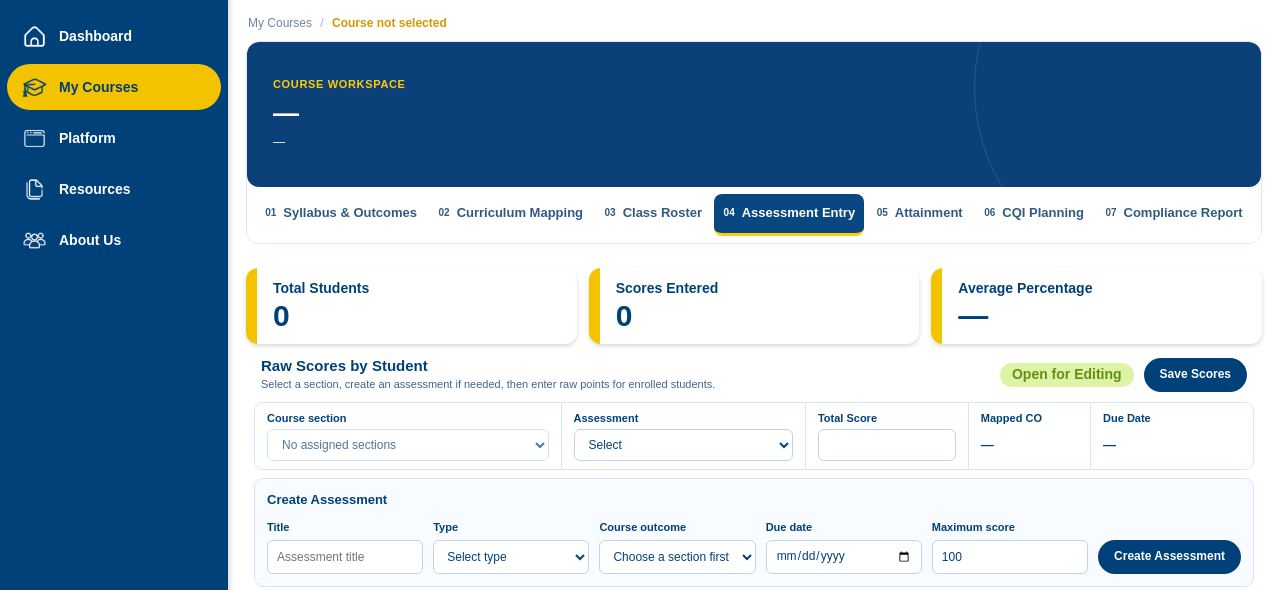
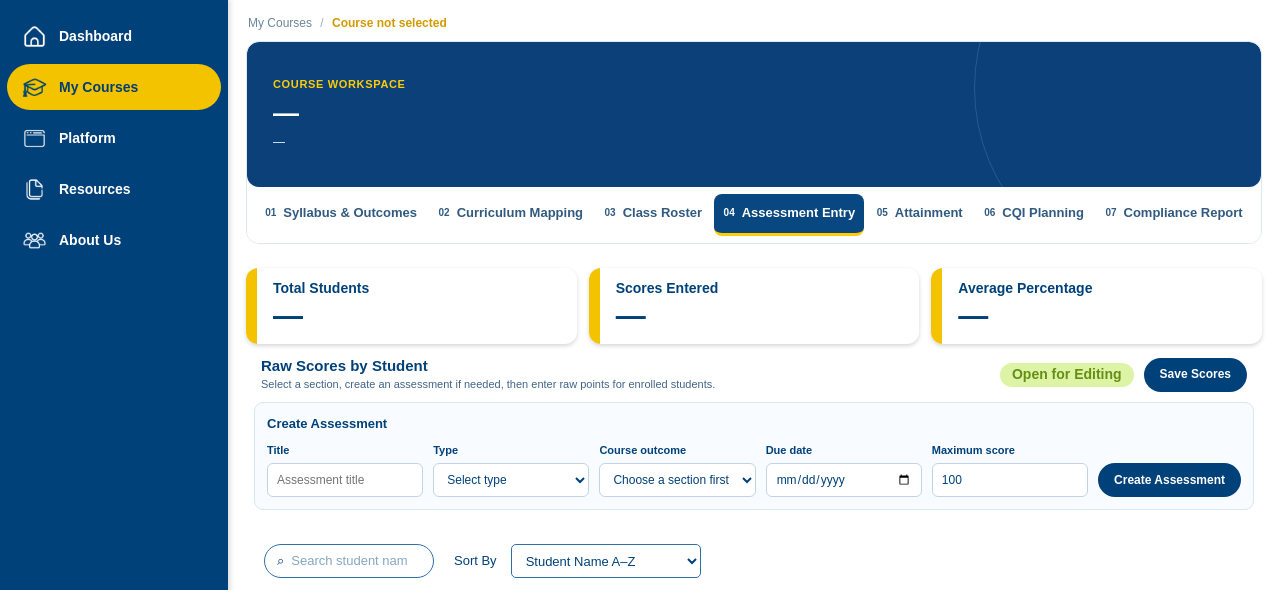
Before and after one commit to Markchives/Software-Design---OBTL, a Flask app: template Templates/requirement 4/ra-faculty.html in a window 1280 px wide. Shown: the part 96-686 px from the top of the page. Run offline with Flask 3, Linux system fonts and the light colour scheme; the template is opened without the code that fills it, so the values that code supplies are empty; parts of the project's set-up code (start-up, migrations or seed data) failed here and were passed over.

Commit message:
updated ra-faculty

```diff
--- a/Templates/requirement 4/ra-faculty.html
+++ b/Templates/requirement 4/ra-faculty.html
@@ -39,13 +39,6 @@
 </section>
 <section aria-labelledby="rafTitle" class="cr-roster-panel crf-roster-panel raf-panel">
 <header class="so-section-header raf-heading"><div><h2 id="rafTitle">Raw Scores by Student</h2><p>Select a section, create an assessment if needed, then enter raw points for enrolled students.</p></div><div class="raf-actions"><span class="sodh-status complete" id="rafMode">Open for Editing</span><button class="crf-download-btn" id="rafSave" type="button">Save Scores</button></div></header>
-<div aria-label="Selected assessment details" class="raf-assessment-bar">
-<div class="raf-assessment-select"><label for="rafSection">Course section</label><select id="rafSection"><option value="">Loading assigned sections...</option></select></div>
-<div class="raf-assessment-select"><label for="rafAssessment">Assessment</label><select id="rafAssessment"><option value="">Select</option></select></div>
-<div class="raf-max-field"><label for="rafMaxInput">Total Score</label><input aria-label="Maximum points for selected assessment" id="rafMaxInput" max="10000" min="0.01" step="0.01" type="number" readonly/><strong hidden="" id="rafMaxLabel"></strong></div>
-<div class="raf-detail"><span>Mapped CO</span><strong id="rafCO">—</strong></div>
-<div class="raf-detail"><span>Due Date</span><strong id="rafDate">—</strong></div>
-</div>
 <form class="raf-create-assessment" id="rafCreateAssessmentForm">
 <h3>Create Assessment</h3>
 <div><label for="rafNewTitle">Title</label><input id="rafNewTitle" maxlength="120" required placeholder="Assessment title"/></div>
--- a/note.txt
+++ b/note.txt
@@ -17,3 +17,4 @@
 NEW UPDATE! OKAY NA STUDENT OUTCOME FOR BOTH FACULTY AND STUDENT, PERO SA SIZING/HEADER NG SO IS NOT FINAL PA
 NEW UPDATE! OKAY NA STUDENT OUTCOME FOR BOTH FACULTY AND STUDENT, PERO SA SIZING/HEADER NG SO IS NOT FINAL PA
 NEW UPDATE! OKAY NA STUDENT OUTCOME FOR BOTH FACULTY AND STUDENT, PERO SA SIZING/HEADER NG SO IS NOT FINAL PA
+NEW UPDATE! OKAY NA STUDENT OUTCOME FOR BOTH FACULTY AND STUDENT, PERO SA SIZING/HEADER NG SO IS NOT FINAL PA
```
